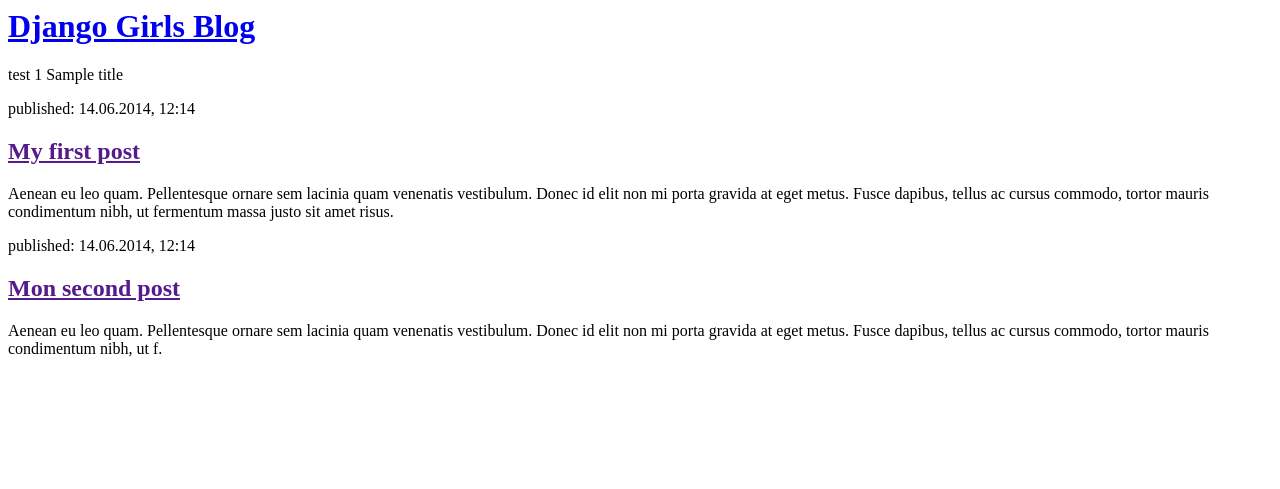
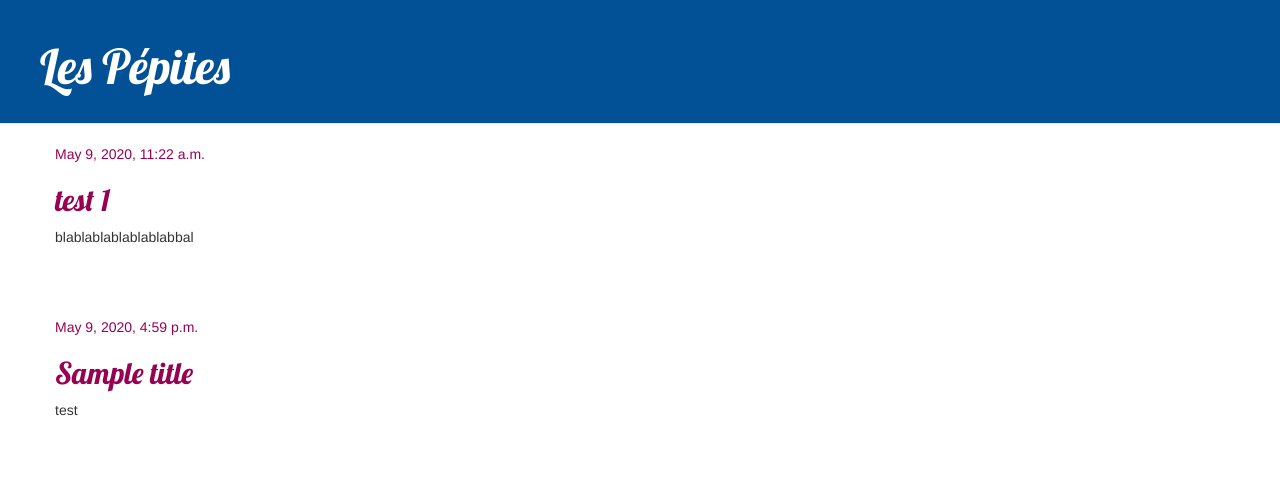
Before and after one commit to JessyMe/mon-nouveau-blog, a Django app: page / in a window 1280 px wide. Shown: the top 489 px of the page. Run offline with Django 3.2, Linux system fonts and the light colour scheme; data comes from the database, SQL or seed files in the repository; some libraries are stand-ins or nearby versions.

Commit message:
Added view and template for detailed blog post as well as CSS for the site.

```diff
--- /dev/null
+++ b/blog/static/css/blog.css
@@ -0,0 +1,48 @@
+
+.page-header {
+    background-color: #025196;
+    margin-top: 0;
+    padding: 20px 20px 20px 40px;
+}
+
+.page-header h1, .page-header h1 a, .page-header h1 a:visited, .page-header h1 a:active {
+    color: #ffffff;
+    font-size: 36pt;
+    text-decoration: none;
+}
+
+.content {
+    margin-left: 40px;
+}
+
+h1, h2, h3, h4 {
+    font-family: 'Lobster', cursive;
+    color: #960251
+}
+
+.date {
+    color: #960251;
+}
+
+.save {
+    float: right;
+}
+
+.post-form textarea, .post-form input {
+    width: 100%;
+}
+
+.top-menu, .top-menu:hover, .top-menu:visited {
+    color:#960251;
+    float: right;
+    font-size: 26pt;
+    margin-right: 20px;
+}
+
+.post {
+    margin-bottom: 70px;
+}
+
+.post h2 a, .post h2 a:visited {
+    color: #960251;
+}
--- /dev/null
+++ b/blog/templates/blog/base.html
@@ -0,0 +1,24 @@
+{% load static %}
+<html>
+  <head>
+    <title>LES PEPITES</title>
+    <link rel="stylesheet" href="//maxcdn.bootstrapcdn.com/bootstrap/3.2.0/css/bootstrap.min.css">
+    <link rel="stylesheet" href="//maxcdn.bootstrapcdn.com/bootstrap/3.2.0/css/bootstrap-theme.min.css">
+    <link href="//fonts.googleapis.com/css?family=Lobster&subset=latin,latin-ext" rel="stylesheet" type="text/css">
+    <link rel = "stylesheet" href= "{% static 'css/blog.css' %}">
+
+  </head>
+  <body>
+    <div class="page-header">
+        <h1><a href="/">Les Pépites</a></h1>
+    </div>
+    <div class="content container">
+        <div class="row">
+            <div class="col-md-8">
+            {% block content %}
+            {% endblock %}
+            </div>
+        </div>
+    </div>
+</body>
+</html>
--- a/blog/templates/blog/post_list.html
+++ b/blog/templates/blog/post_list.html
@@ -1,27 +1,13 @@
-<html>
-  <head>
-      <title>LES PEPITES</title>
-  </head>
-        <div>
-            <h1><a href="/">Django Girls Blog</a></h1>
+{% extends 'blog/base.html' %}
+
+{% block content %}
+    {% for post in posts %}
+        <div class="post">
+            <div class="date">
+                    {{ post.published_date }}
         </div>
-
- {% for post in posts %}
-
- {{ post }}
-
-{% endfor %}
-
-        <div>
-            <p>published: 14.06.2014, 12:14</p>
-            <h2><a href="">My first post</a></h2>
-            <p>Aenean eu leo quam. Pellentesque ornare sem lacinia quam venenatis vestibulum. Donec id elit non mi porta gravida at eget metus. Fusce dapibus, tellus ac cursus commodo, tortor mauris condimentum nibh, ut fermentum massa justo sit amet risus.</p>
-        </div>
-
-        <div>
-            <p>published: 14.06.2014, 12:14</p>
-            <h2><a href="">Mon second post</a></h2>
-            <p>Aenean eu leo quam. Pellentesque ornare sem lacinia quam venenatis vestibulum. Donec id elit non mi porta gravida at eget metus. Fusce dapibus, tellus ac cursus commodo, tortor mauris condimentum nibh, ut f.</p>
-        </div>
-    </body>
-</html>
+        <h2><a href="">{{ post.title }}</a></h2>
+        <p>{{ post.text|linebreaksbr }}</p>
+    </div>
+    {% endfor %}
+{% endblock %}
--- a/blog/urls.py
+++ b/blog/urls.py
@@ -1,5 +1,6 @@
 from django.urls import path
 from . import views
 urlpatterns = [
-   path('',views.post_list, name='post_list')
+   path('',views.post_list, name='post_list'),
+   path('post/<int:pk>/', views.post_detail, name="post_detail"),
 ]
--- a/blog/views.py
+++ b/blog/views.py
@@ -1,7 +1,12 @@
 from django.shortcuts import render
 from django.utils import timezone
 from .models import Post
+from django.shortcuts import render, get_object_or_404
 
 def post_list(request):
     posts = Post.objects.filter(published_date__lte = timezone.now()).order_by("published_date")
     return render(request, "blog/post_list.html",{"posts":posts})
+
+def post_detail(request, pk):
+    post = get_oject_or_404(Post, pk=pk)
+    return render(request, 'blog/post_detail.html',{'post' : post})
```
Also changed, not shown: blog/templates/blog/post_detail.html (added, +11 -0 lines).
